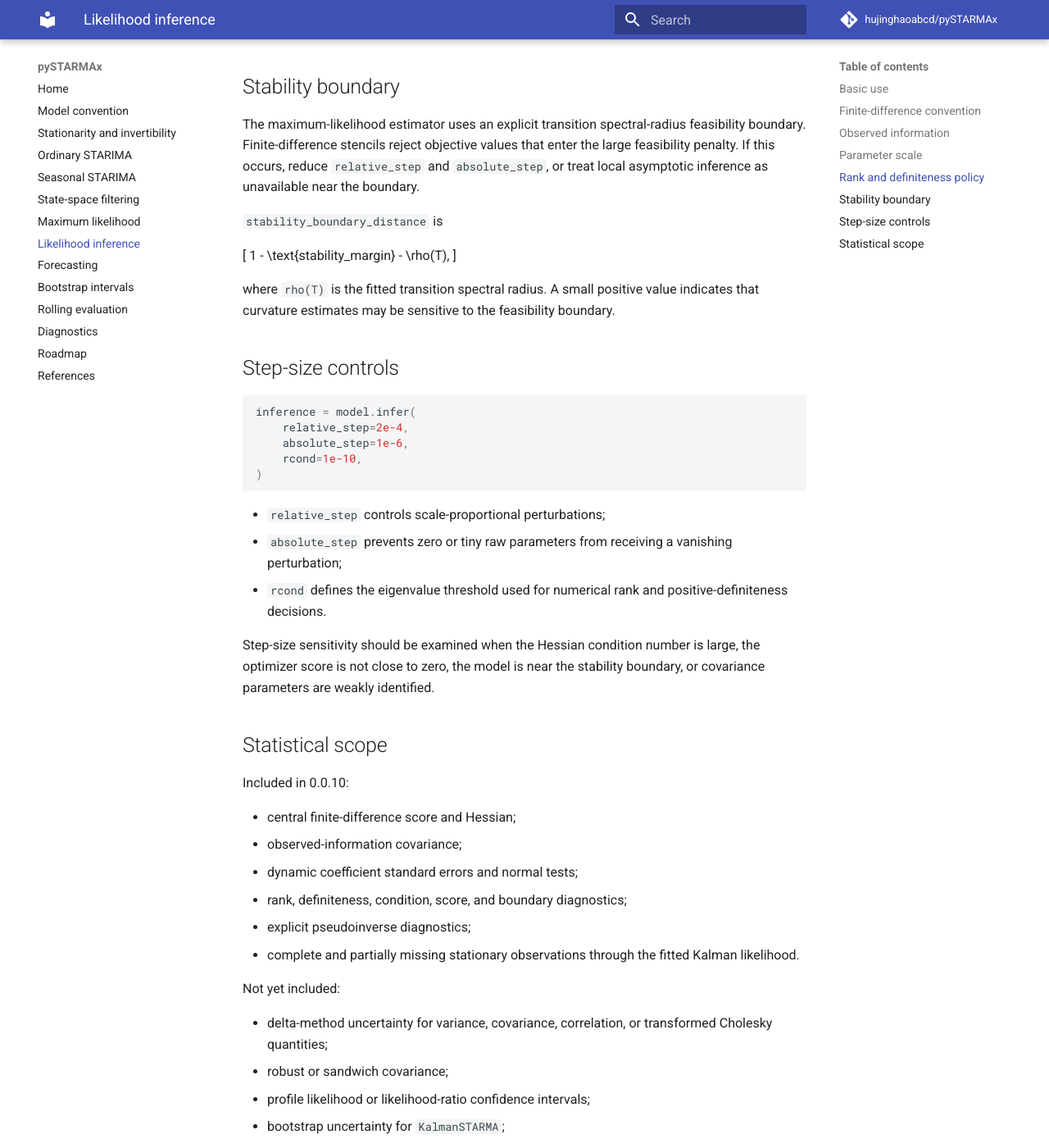
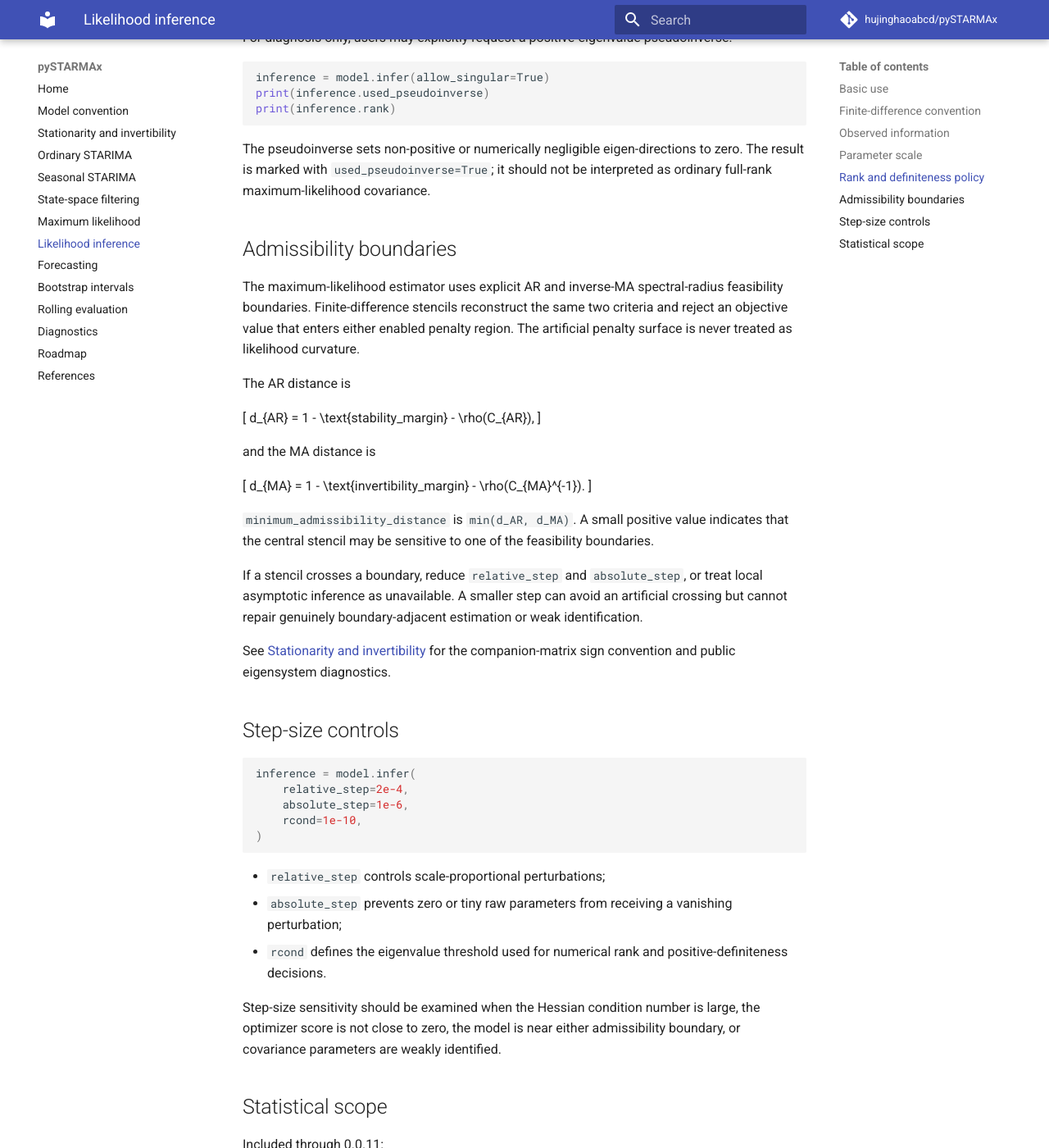
Before and after one commit to hujinghaoabcd/pySTARMAx, an MkDocs documentation site: the page built from docs/likelihood_inference.md, in a window 1280 px wide and 1400 px high, scrolled down 2635 px. Shown: the whole window at 82% size. Built offline with MkDocs 1.6.1 and Material for MkDocs 9.7.7, drawn with Linux system fonts in a browser that asks for light colours; comment, search, counter and statistics services are not loaded; some of the changed text lies outside the part shown.

Commit message:
Document dual admissibility boundaries in likelihood inference

````diff
--- a/docs/likelihood_inference.md
+++ b/docs/likelihood_inference.md
@@ -1,10 +1,14 @@
 # Likelihood-Hessian inference
 
-Version 0.0.10 adds observed-likelihood curvature diagnostics for a fitted
-`KalmanSTARMA` model. The implementation evaluates the negative Gaussian Kalman
-log likelihood around the optimizer solution using central finite differences.
-It reports coefficient uncertainty only when the resulting observed-information
-matrix is numerically defensible.
+Version 0.0.10 added observed-likelihood curvature diagnostics for a fitted
+`KalmanSTARMA` model. Version 0.0.11 aligns every finite-difference evaluation
+with both the autoregressive stationarity and moving-average invertibility
+criteria used by fitting.
+
+The implementation evaluates the negative Gaussian Kalman log likelihood around
+the optimizer solution using central finite differences. It reports coefficient
+uncertainty only when the resulting observed-information matrix is numerically
+defensible.
 
 ## Basic use
 
@@ -23,11 +27,13 @@ inference = model.infer()
 print(inference.summary())
 print(inference.coefficient_table)
 print(inference.confidence_intervals(level=0.95))
+print(inference.stability_boundary_distance)
+print(inference.invertibility_boundary_distance)
 ```
 
 `model.infer()` uses the same incomplete training matrix, spatial weights,
-initialization policy, covariance parameterization, stability margin, and fitted
-optimizer point as `model.fit()`.
+initialization policy, covariance parameterization, AR and MA margins,
+enforcement flags, and fitted optimizer point as `model.fit()`.
 
 ## Finite-difference convention
 
@@ -79,7 +85,9 @@ is used as the asymptotic covariance matrix.
 - Hessian eigenvalues, numerical rank, and condition number;
 - the finite-difference score and maximum absolute score component;
 - finite-difference steps and function-evaluation count;
-- distance from the configured stationarity feasibility boundary.
+- distance from the configured AR stationarity boundary;
+- distance from the configured inverse-MA invertibility boundary;
+- the minimum signed distance to either admissibility boundary.
 
 All numerical arrays are immutable.
 
@@ -94,10 +102,11 @@ Inference is computed on the raw optimizer scale.
   lower-triangular Cholesky entries.
 
 Therefore, covariance-parameter standard errors in `optimizer_table` are not
-standard errors of covariance matrix elements. Version 0.0.10 deliberately does
-not apply a delta-method transformation to variances, correlations, or covariance
-entries. `coefficient_table` and `confidence_intervals()` are restricted to the
-intercept and dynamic coefficients.
+standard errors of covariance matrix elements. The current implementation
+deliberately does not apply a delta-method transformation to variances,
+correlations, or covariance entries. `coefficient_table` and
+`confidence_intervals()` are restricted to the intercept and dynamic
+coefficients.
 
 ## Rank and definiteness policy
 
@@ -124,22 +133,36 @@ The pseudoinverse sets non-positive or numerically negligible eigen-directions t
 zero. The result is marked with `used_pseudoinverse=True`; it should not be
 interpreted as ordinary full-rank maximum-likelihood covariance.
 
-## Stability boundary
+## Admissibility boundaries
 
-The maximum-likelihood estimator uses an explicit transition spectral-radius
-feasibility boundary. Finite-difference stencils reject objective values that
-enter the large feasibility penalty. If this occurs, reduce `relative_step` and
-`absolute_step`, or treat local asymptotic inference as unavailable near the
-boundary.
+The maximum-likelihood estimator uses explicit AR and inverse-MA spectral-radius
+feasibility boundaries. Finite-difference stencils reconstruct the same two
+criteria and reject an objective value that enters either enabled penalty region.
+The artificial penalty surface is never treated as likelihood curvature.
 
-`stability_boundary_distance` is
+The AR distance is
 
 \[
-1 - \text{stability_margin} - \rho(T),
+d_{AR} = 1 - \text{stability_margin} - \rho(C_{AR}),
 \]
 
-where `rho(T)` is the fitted transition spectral radius. A small positive value
-indicates that curvature estimates may be sensitive to the feasibility boundary.
+and the MA distance is
+
+\[
+d_{MA} = 1 - \text{invertibility_margin} - \rho(C_{MA}^{-1}).
+\]
+
+`minimum_admissibility_distance` is `min(d_AR, d_MA)`. A small positive value
+indicates that the central stencil may be sensitive to one of the feasibility
+boundaries.
+
+If a stencil crosses a boundary, reduce `relative_step` and `absolute_step`, or
+treat local asymptotic inference as unavailable. A smaller step can avoid an
+artificial crossing but cannot repair genuinely boundary-adjacent estimation or
+weak identification.
+
+See [Stationarity and invertibility](admissibility.md) for the companion-matrix
+sign convention and public eigensystem diagnostics.
 
 ## Step-size controls
 
@@ -158,32 +181,34 @@ inference = model.infer(
   positive-definiteness decisions.
 
 Step-size sensitivity should be examined when the Hessian condition number is
-large, the optimizer score is not close to zero, the model is near the stability
-boundary, or covariance parameters are weakly identified.
+large, the optimizer score is not close to zero, the model is near either
+admissibility boundary, or covariance parameters are weakly identified.
 
 ## Statistical scope
 
-Included in 0.0.10:
+Included through 0.0.11:
 
 - central finite-difference score and Hessian;
 - observed-information covariance;
 - dynamic coefficient standard errors and normal tests;
-- rank, definiteness, condition, score, and boundary diagnostics;
+- rank, definiteness, condition, score, and dual-boundary diagnostics;
 - explicit pseudoinverse diagnostics;
 - complete and partially missing stationary observations through the fitted
-  Kalman likelihood.
+  Kalman likelihood;
+- rejection of AR-stationarity and MA-invertibility penalty points.
 
 Not yet included:
 
-- delta-method uncertainty for variance, covariance, correlation, or transformed
-  Cholesky quantities;
+- delta-method uncertainty for variance, covariance, correlation, spectral
+  radius, polynomial roots, or transformed Cholesky quantities;
 - robust or sandwich covariance;
 - profile likelihood or likelihood-ratio confidence intervals;
 - bootstrap uncertainty for `KalmanSTARMA`;
-- smooth stationarity or MA invertibility parameterization;
+- smooth stationarity/invertibility parameterization;
 - exact diffuse likelihood;
 - integrated and multiplicative seasonal maximum-likelihood inference;
 - sparse or automatic-differentiation Hessians.
 
 These exclusions are explicit. A numerically invertible Hessian alone does not
-establish model adequacy, Gaussian correctness, or strong identification.
+establish model adequacy, Gaussian correctness, strong identification, or a safe
+distance from the admissibility boundaries.
````
